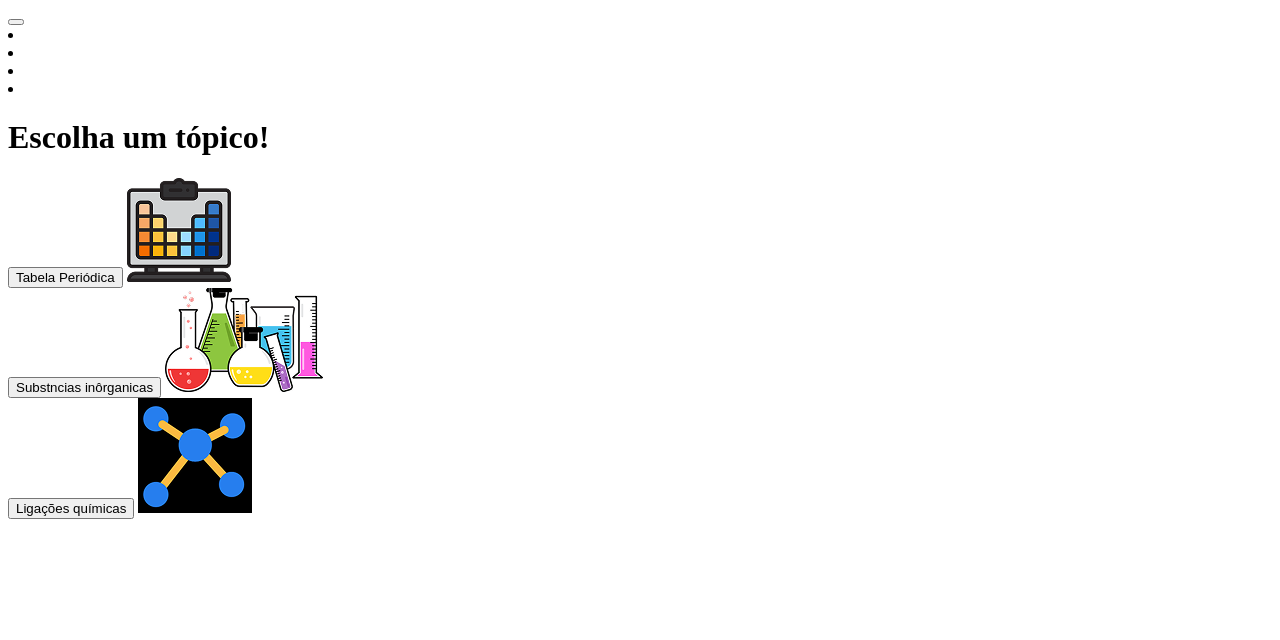
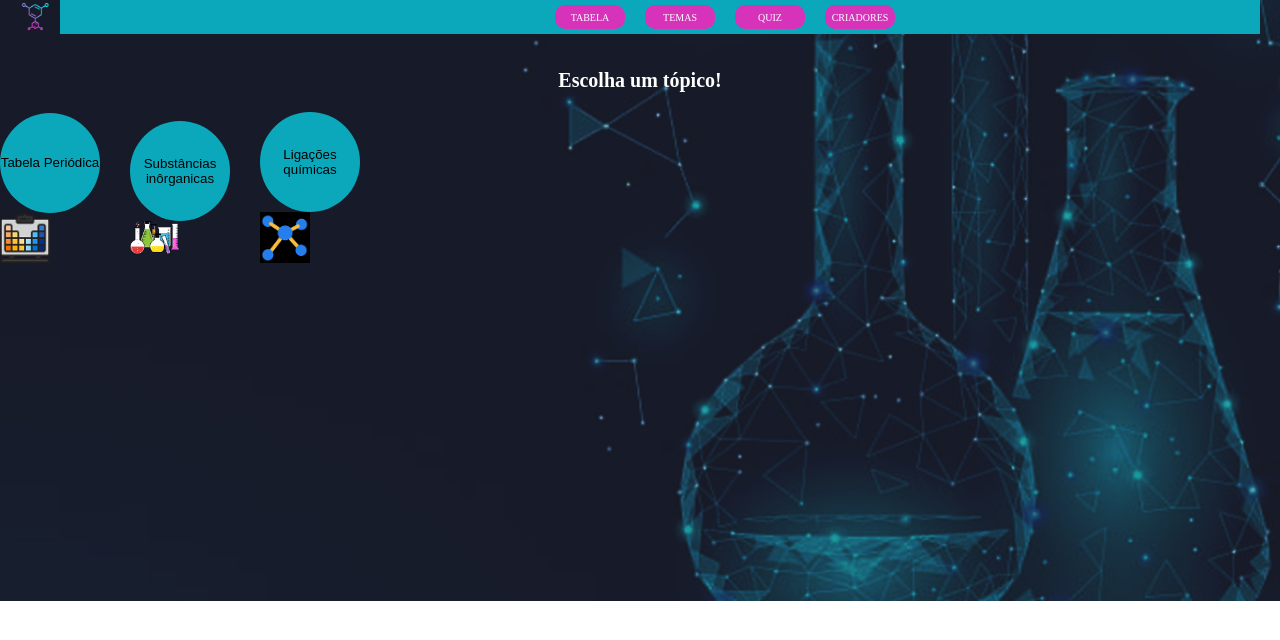
Before and after one commit to raulegas12Ati/edutecQuimicaNaWeb, a plain HTML site: page topicos.html in a window 1280 px wide. Drawn offline with Linux system fonts and the light colour scheme.

Commit message:
Maior parte da pagina topicos concluida

```diff
--- /dev/null
+++ b/assets/global.css
@@ -0,0 +1,89 @@
+*{
+
+    margin: 0;
+
+    padding: 0;
+
+    box-sizing: border-box;
+
+}
+
+
+
+:root{
+
+    font-size: 62.5%;
+
+    /* Blue */
+
+    --Blue-Light: #e7fcff;
+
+    --Blue-Light-hover: #dbfafe;
+
+    --Blue-Light-active: #b5f5fd;
+
+    --Blue-Normal: #0fe0fa;
+
+    --Blue-Normal-hover: #0ecae1;
+
+    --Blue-Normal-active: #0cb3c8;
+
+    --Blue-Dark: #0ba8bc;
+
+    --Blue-Dark-hover: #098696;
+
+    --Blue-Dark-active: #076570;
+
+    --Blue-Darker: #054e58;
+
+
+
+    /* Purple */
+
+    --Purple-Light: #f2f3fc;
+
+    --Purple-Light-hover: #ecedfb;
+
+    --Purple-Light-active: #d8daf7;
+
+    --Purple-Normal: #8189e5;
+
+    --Purple-Normal-hover: #747bce;
+
+    --Purple-Normal-active: #676eb7;
+
+    --Purple-Dark: #6167ac;
+
+    --Purple-Dark-hover: #4d5289;
+
+    --Purple-Dark-active: #3a3e67;
+
+    --Purple-Darker: #2d3050;
+
+
+
+    /* Pink */
+
+    --Pink-Light: #fdebfa;
+
+    --Pink-Light-hover: #fce1f8;
+
+    --Pink-Light-active: #fac2f0;
+
+    --Pink-Normal: #ee39cf;
+
+    --Pink-Normal-hover: #d633ba;
+
+    --Pink-Normal-active: #be2ea6;
+
+    --Pink-Dark: #b32b9b;
+
+    --Pink-Dark-hover: #8f227c;
+
+    --Pink-Dark-active: #6b1a5d;
+
+    --Pink-Darker: #531448;
+
+
+
+}
--- /dev/null
+++ b/assets/topicos.css
@@ -0,0 +1,90 @@
+* {
+    margin: 0;
+    padding: 0;
+    box-sizing: border-box;
+
+}
+
+
+
+:root {
+
+    font-size: 62.5%;
+
+    /* Blue */
+
+    --Blue-Light: #e7fcff;
+
+    --Blue-Light-hover: #dbfafe;
+
+    --Blue-Light-active: #b5f5fd;
+
+    --Blue-Normal: #0fe0fa;
+
+    --Blue-Normal-hover: #0ecae1;
+
+    --Blue-Normal-active: #0cb3c8;
+
+    --Blue-Dark: #0ba8bc;
+
+    --Blue-Dark-hover: #098696;
+
+    --Blue-Dark-active: #076570;
+
+    --Blue-Darker: #054e58;
+
+
+
+    /* Purple */
+
+    --Purple-Light: #f2f3fc;
+
+    --Purple-Light-hover: #ecedfb;
+
+    --Purple-Light-active: #d8daf7;
+
+    --Purple-Normal: #8189e5;
+
+    --Purple-Normal-hover: #747bce;
+
+    --Purple-Normal-active: #676eb7;
+
+    --Purple-Dark: #6167ac;
+
+    --Purple-Dark-hover: #4d5289;
+
+    --Purple-Dark-active: #3a3e67;
+
+    --Purple-Darker: #2d3050;
+
+
+
+    /* Pink */
+
+    --Pink-Light: #fdebfa;
+
+    --Pink-Light-hover: #fce1f8;
+
+    --Pink-Light-active: #fac2f0;
+
+    --Pink-Normal: #ee39cf;
+
+    --Pink-Normal-hover: #d633ba;
+
+    --Pink-Normal-active: #be2ea6;
+
+    --Pink-Dark: #b32b9b;
+
+    --Pink-Dark-hover: #8f227c;
+
+    --Pink-Dark-active: #6b1a5d;
+
+    --Pink-Darker: #531448;
+
+
+
+}
+
+body {
+    background: #000;
+}
--- /dev/null
+++ b/global.css
@@ -0,0 +1,89 @@
+*{
+
+    margin: 0;
+
+    padding: 0;
+
+    box-sizing: border-box;
+
+}
+
+
+
+:root{
+
+    font-size: 62.5%;
+
+    /* Blue */
+
+    --Blue-Light: #e7fcff;
+
+    --Blue-Light-hover: #dbfafe;
+
+    --Blue-Light-active: #b5f5fd;
+
+    --Blue-Normal: #0fe0fa;
+
+    --Blue-Normal-hover: #0ecae1;
+
+    --Blue-Normal-active: #0cb3c8;
+
+    --Blue-Dark: #0ba8bc;
+
+    --Blue-Dark-hover: #098696;
+
+    --Blue-Dark-active: #076570;
+
+    --Blue-Darker: #054e58;
+
+
+
+    /* Purple */
+
+    --Purple-Light: #f2f3fc;
+
+    --Purple-Light-hover: #ecedfb;
+
+    --Purple-Light-active: #d8daf7;
+
+    --Purple-Normal: #8189e5;
+
+    --Purple-Normal-hover: #747bce;
+
+    --Purple-Normal-active: #676eb7;
+
+    --Purple-Dark: #6167ac;
+
+    --Purple-Dark-hover: #4d5289;
+
+    --Purple-Dark-active: #3a3e67;
+
+    --Purple-Darker: #2d3050;
+
+
+
+    /* Pink */
+
+    --Pink-Light: #fdebfa;
+
+    --Pink-Light-hover: #fce1f8;
+
+    --Pink-Light-active: #fac2f0;
+
+    --Pink-Normal: #ee39cf;
+
+    --Pink-Normal-hover: #d633ba;
+
+    --Pink-Normal-active: #be2ea6;
+
+    --Pink-Dark: #b32b9b;
+
+    --Pink-Dark-hover: #8f227c;
+
+    --Pink-Dark-active: #6b1a5d;
+
+    --Pink-Darker: #531448;
+
+
+
+}
--- /dev/null
+++ b/topicos.css
@@ -0,0 +1,196 @@
+* {
+    margin: 0;
+    padding: 0;
+    box-sizing: border-box;
+
+    .inder-regular {
+        font-family: "Inder", sans-serif;
+        font-weight: 400;
+        font-style: normal;
+    }
+
+}
+
+
+
+:root {
+
+    font-size: 62.5%;
+
+    /* Blue */
+
+    --Blue-Light: #e7fcff;
+
+    --Blue-Light-hover: #dbfafe;
+
+    --Blue-Light-active: #b5f5fd;
+
+    --Blue-Normal: #0fe0fa;
+
+    --Blue-Normal-hover: #0ecae1;
+
+    --Blue-Normal-active: #0cb3c8;
+
+    --Blue-Dark: #0ba8bc;
+
+    --Blue-Dark-hover: #098696;
+
+    --Blue-Dark-active: #076570;
+
+    --Blue-Darker: #054e58;
+
+
+
+    /* Purple */
+
+    --Purple-Light: #f2f3fc;
+
+    --Purple-Light-hover: #ecedfb;
+
+    --Purple-Light-active: #d8daf7;
+
+    --Purple-Normal: #8189e5;
+
+    --Purple-Normal-hover: #747bce;
+
+    --Purple-Normal-active: #676eb7;
+
+    --Purple-Dark: #6167ac;
+
+    --Purple-Dark-hover: #4d5289;
+
+    --Purple-Dark-active: #3a3e67;
+
+    --Purple-Darker: #2d3050;
+
+
+
+    /* Pink */
+
+    --Pink-Light: #fdebfa;
+
+    --Pink-Light-hover: #fce1f8;
+
+    --Pink-Light-active: #fac2f0;
+
+    --Pink-Normal: #ee39cf;
+
+    --Pink-Normal-hover: #d633ba;
+
+    --Pink-Normal-active: #be2ea6;
+
+    --Pink-Dark: #b32b9b;
+
+    --Pink-Dark-hover: #8f227c;
+
+    --Pink-Dark-active: #6b1a5d;
+
+    --Pink-Darker: #531448;
+
+
+
+}
+
+body {
+    margin: 0;
+    padding: 0;
+    color: #fff;
+    background-image: url('./assets/imagemDeFundo.png');
+    background-size: cover;
+    /* Faz a imagem cobrir todo o fundo */
+    background-position: center;
+    /* Centraliza a imagem */
+    background-repeat: no-repeat;
+    /* Evita repetição da imagem */
+    height: 400px;
+
+}
+
+nav {
+    display: flex;
+    justify-content: center;
+}
+
+.semOLogo {
+    display: flex;
+    justify-content: center;
+    background: var(--Blue-Dark);
+    gap: 2rem;
+    padding-left: 13rem;
+    padding-block: .5rem;
+    margin-left: 1rem;
+    margin-right: 0;
+    width: 120rem;
+}
+
+li {
+    list-style-type: none;
+    background: var(--Pink-Normal-hover);
+    display: flex;
+    justify-content: center;
+    align-items: center;
+    border-radius: 1rem;
+    width: 7rem;
+
+    a {
+        text-decoration: none;
+        color: #fff;
+    }
+}
+
+.titulo{
+    display: flex;
+    align-items: center;
+    justify-content: center;
+    width: 100%;
+    margin-top: 3.5rem;
+}
+
+main{
+    display: flex;
+    align-items: center;
+}
+
+.principal {
+    display: flex;
+    align-items: center;
+    justify-content: center;
+    gap: 3rem;
+    button {
+        background: var(--Blue-Dark);
+        border: none;
+        border-radius: 50%;
+        width: 10rem;
+        height: 10rem;
+    }
+}
+
+.TabelaPeriodica button {
+    width: 10rem !important;
+    height: 10rem;
+}
+
+.TabelaPeriodica {
+    display: flex;
+    flex-direction: column;
+    justify-content: center;
+    margin-top: 2rem;
+}
+
+.substancias {
+    display: flex;
+    flex-direction: column;
+    justify-content: center;
+    margin-top: 2rem;
+}
+
+.ligacoes {
+    display: flex;
+    flex-direction: column;
+    justify-content: center;
+    margin-top: 2rem;
+}
+
+.imagem {
+    width: 5rem;
+}
--- a/topicos.html
+++ b/topicos.html
@@ -4,43 +4,48 @@
 <head>
     <meta charset="UTF-8">
     <meta name="viewport" content="width=device-width, initial-scale=1.0">
+    <link rel="stylesheet" href="topicos.css">
     <title>Topicos</title>
 </head>
 
 <body>
     <nav>
-        <div class="barraDeNavegacao">
-            <button></button>
-            <div>
+        <a href="./index.html" class="logo">
+            <img src="./assets/logo.png" alt="imagem do logo, e botão para a home" width="30">
+        </a>
+        <div class="semOLogo">
             <li>
-                    <a href=""></a>
+                <a href="">TABELA</a>
             </li>
             <li>
-                    <a href=""></a>
+                <a href="">TEMAS</a>
             </li>
             <li>
-                    <a href=""></a>
+                <a href="">QUIZ</a>
             </li>
             <li>
-                    <a href=""></a>
+                <a href="">CRIADORES</a>
             </li>
         </div>
+    </nav>
+    <div class="titulo">
+        <h1>Escolha um tópico!</h1>
     </div>
-    </nav>
-    <h1>Escolha um tópico!</h1>
 
     <main>
+        <div class="principal">
             <div class="TabelaPeriodica">
                 <button>Tabela Periódica</button>
-            <img src="./assets/tabelaPeriodica.png" alt="tabela periodica">
+                <img src="./assets/tabelaPeriodica.png" alt="tabela periodica" class="imagem">
             </div>
-        <div class="substncias">
-            <button>Substncias inôrganicas</button>
-            <img src="./assets/substancias.png" alt="imagem de substancias quimicas">
+            <div class="substancias">
+                <button>Substâncias inôrganicas</button>
+                <img src="./assets/substancias.png" alt="imagem de substancias quimicas" class="imagem">
             </div>
             <div class="ligacoes">
                 <button>Ligações químicas</button>
-            <img src="./assets/molecula.png" alt="imagem de uma molecula">
+                <img src="./assets/molecula.png" alt="imagem de uma molecula" class="imagem">
+            </div>
         </div>
     </main>
 </body>
```
Also changed, not shown: assets/imagemDeFundo.png (added), assets/logo.png (added). Lines whose indentation alone changed are shown as unchanged.
